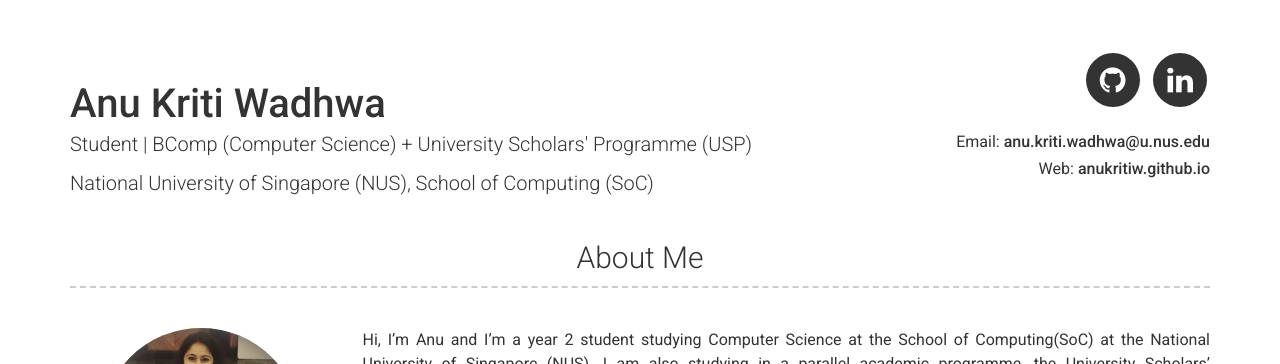
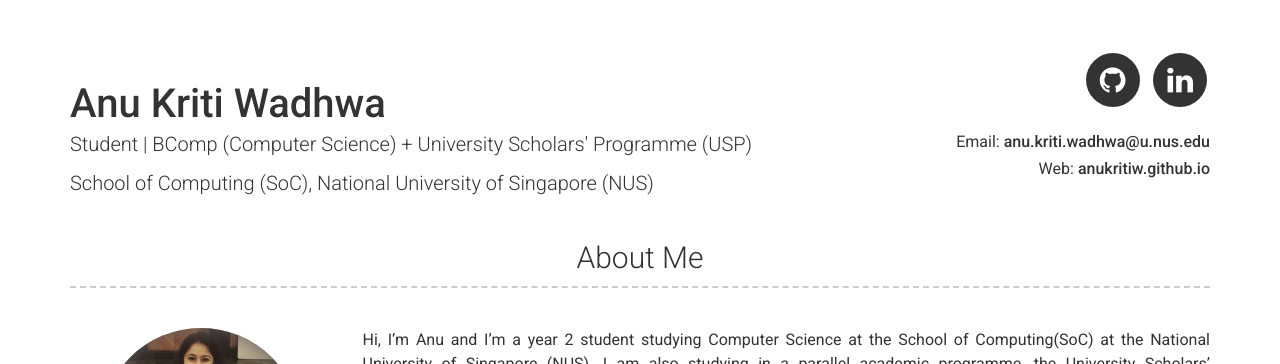
Before and after one commit to AnuKritiW/modern-resume-theme-site, a Jekyll site: the page built from index.md, in a window 1280 px wide and 900 px high. Shown: the top 364 px of the window. Built offline with Jekyll 4.4.1, drawn with Linux system fonts in a browser that asks for light colours.

```diff
--- a/_config.yml
+++ b/_config.yml
@@ -5,7 +5,7 @@ favicon: images/favicon.ico
 # Personal info
 name: Anu Kriti Wadhwa
 title: Student | BComp (Computer Science) + University Scholars' Programme (USP)
-university: National University of Singapore (NUS), School of Computing (SoC)
+university: School of Computing (SoC), National University of Singapore (NUS)
 email: anu.kriti.wadhwa@u.nus.edu
 website: anukritiw.github.io
 
```
